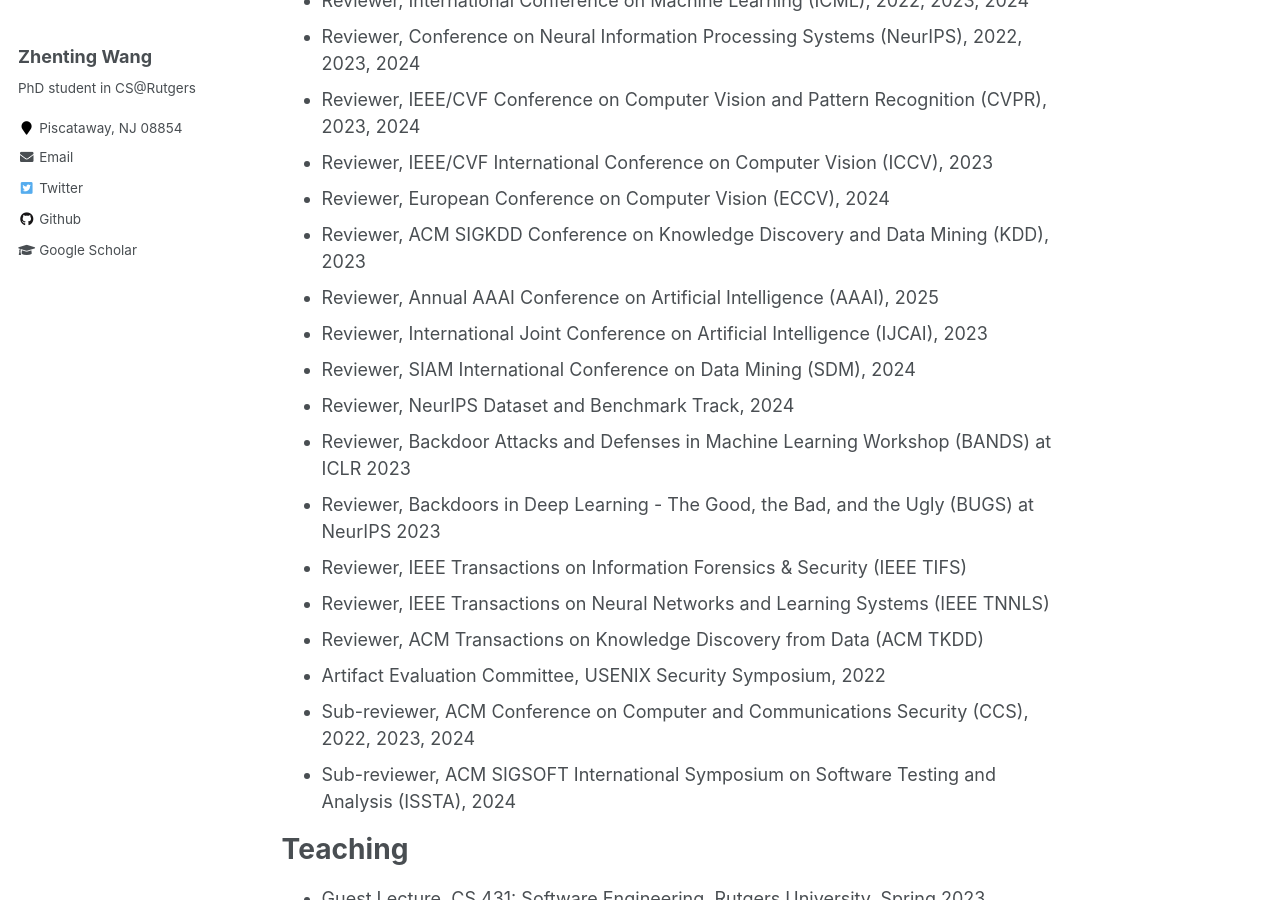
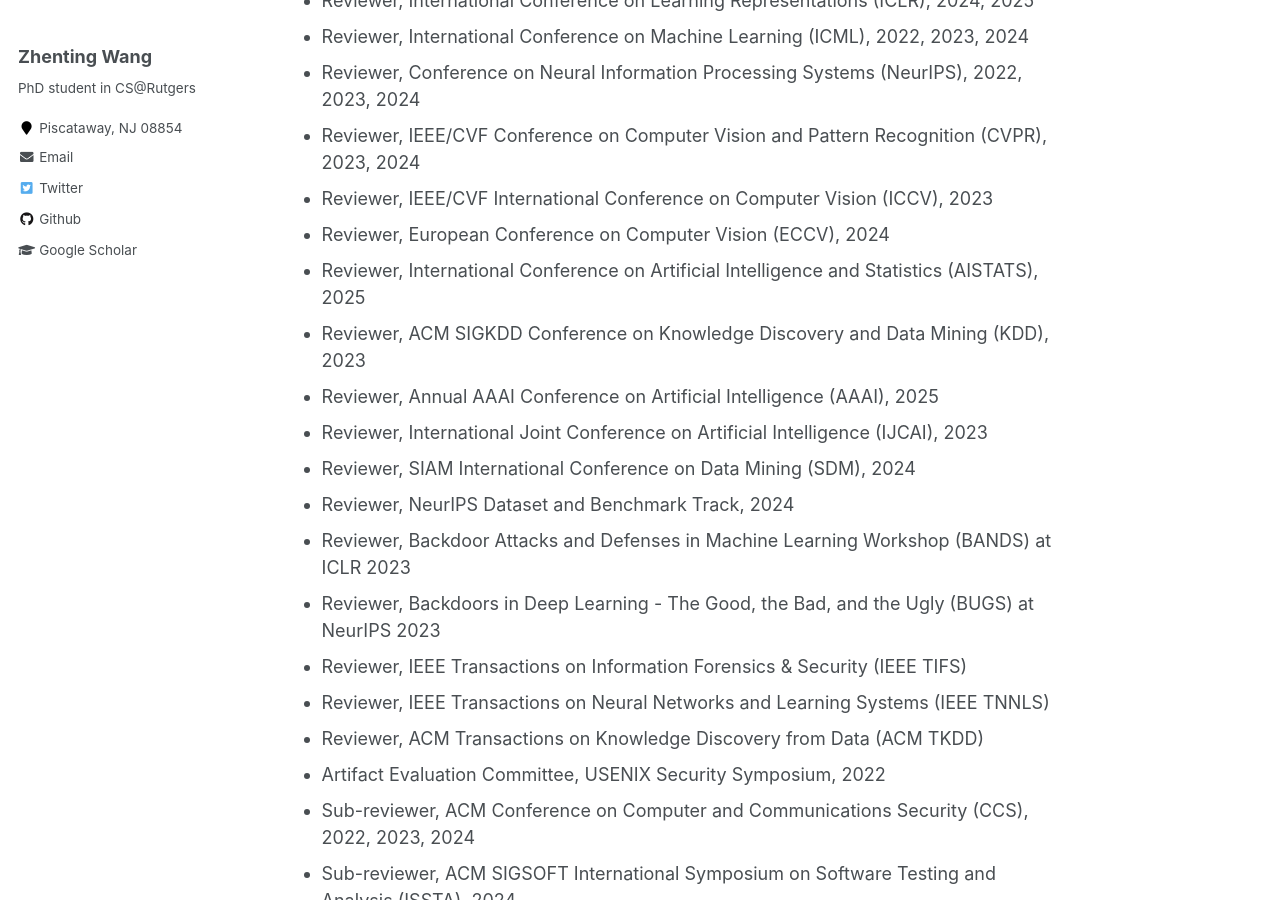
Before and after one commit to ZhentingWang/zhentingwang.github.io, a Jekyll site: the page built from _pages/about.md, in a window 1280 px wide and 900 px high, scrolled down 5289 px. Built offline with Jekyll 4.4.1, drawn with Linux system fonts in a browser that asks for light colours; some of the changed text lies outside the part shown.

Commit message:
Update about.md

```diff
--- a/_pages/about.md
+++ b/_pages/about.md
@@ -15,6 +15,7 @@ redirect_from:
 
 News
 ======
+* [2024-10] I am invited as a reviewer of AISTATS 2025.
 * [2024-09] 1 paper is accepted to S&P (Oakland) 2025. Congrates to Boheng!
 * [2024-08] 1 paper is accepted to ACSAC 2024.
 * [2024-08] I am invited as a reviewer of ICLR 2025.
@@ -162,6 +163,7 @@ Service
 * Reviewer, IEEE/CVF Conference on Computer Vision and Pattern Recognition (CVPR), 2023, 2024
 * Reviewer, IEEE/CVF International Conference on Computer Vision (ICCV), 2023
 * Reviewer, European Conference on Computer Vision (ECCV), 2024
+* Reviewer, International Conference on Artificial Intelligence and Statistics (AISTATS), 2025
 * Reviewer, ACM SIGKDD Conference on Knowledge Discovery and Data Mining (KDD), 2023
 * Reviewer, Annual AAAI Conference on Artificial Intelligence (AAAI), 2025
 * Reviewer, International Joint Conference on Artificial Intelligence (IJCAI), 2023
```
